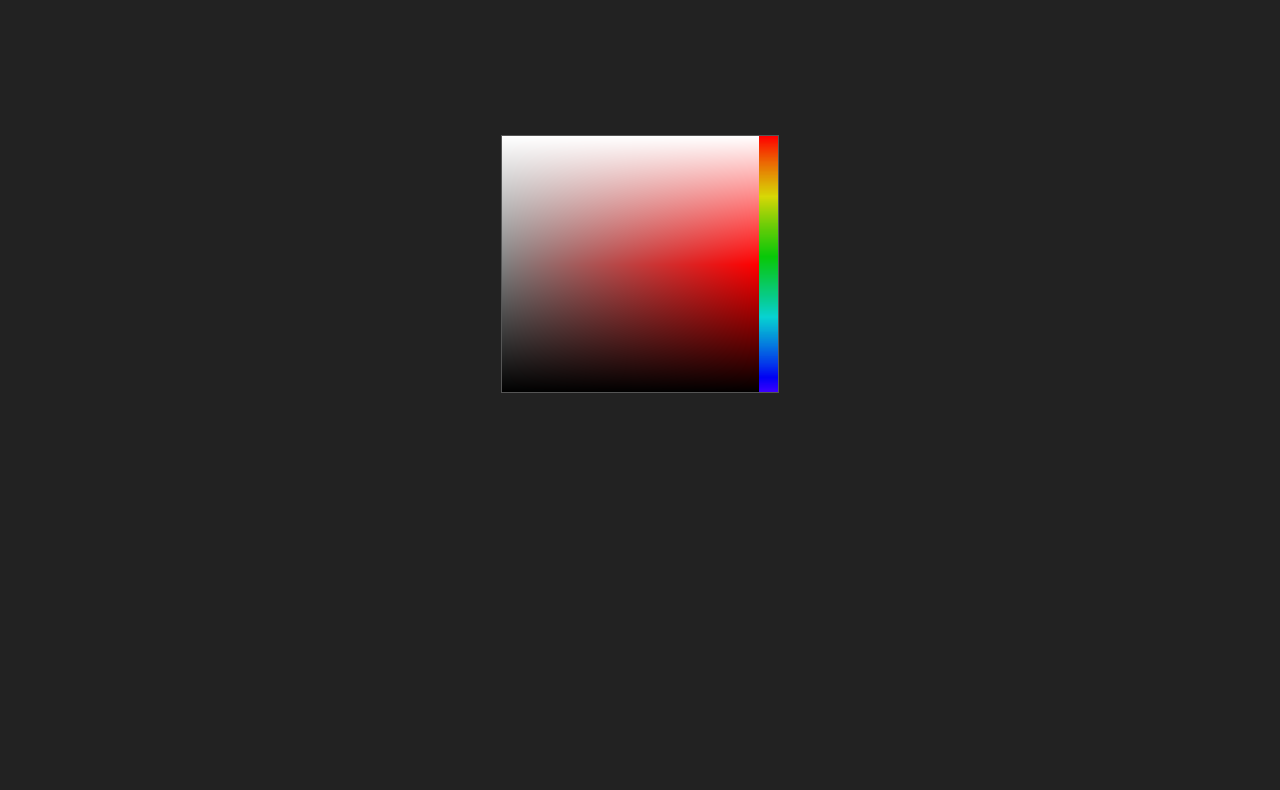
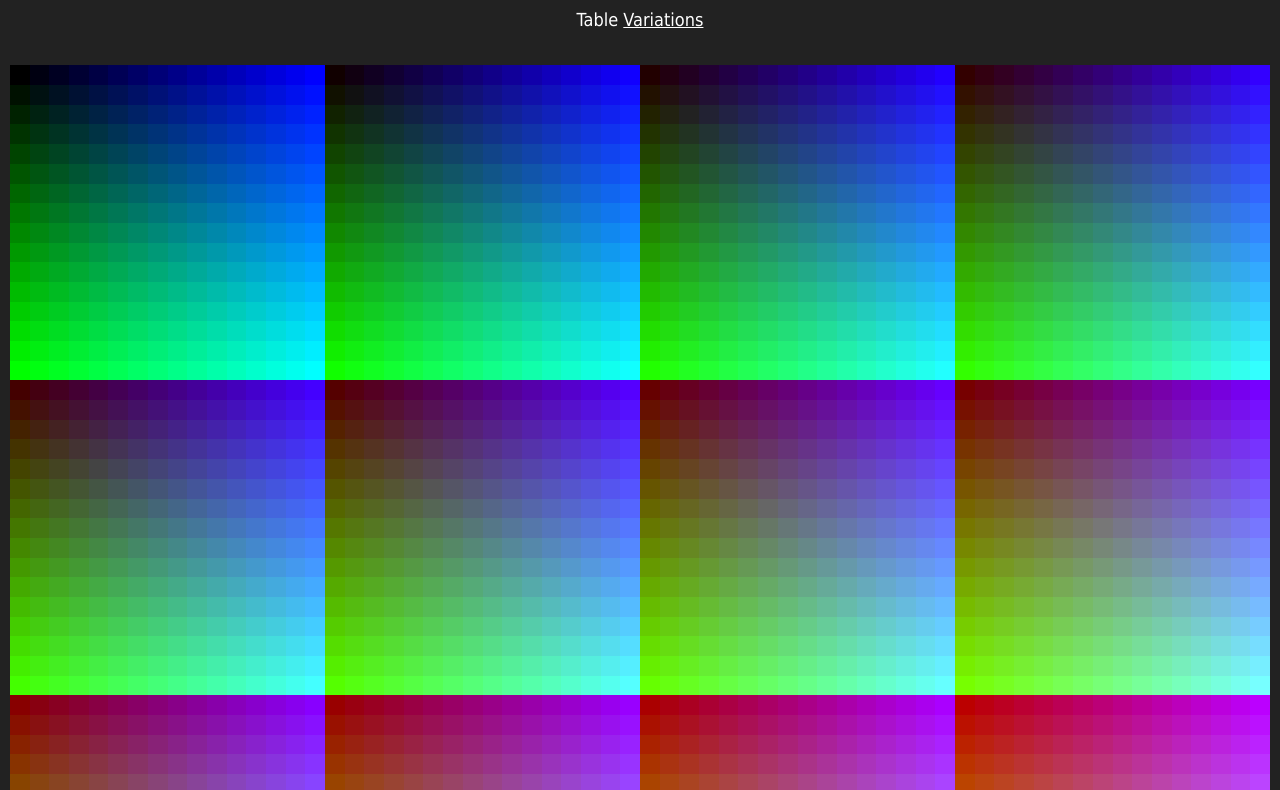
Before and after one commit to selim13/shorthand-color-picker, a website built with Parcel: page src/index.html in a window 1280 px wide. Shown: the part 155-945 px from the top of the page. Before the commit the page ends 819 px from the top, so only its background shows below. Built offline with nearby package versions, Linux system fonts and the light colour scheme.

Commit message:
feat: full color table

```diff
--- a/package.json
+++ b/package.json
@@ -7,6 +7,7 @@
     "start": "parcel src/index.html"
   },
   "devDependencies": {
-    "parcel-bundler": "^1.11.0"
+    "parcel-bundler": "^1.11.0",
+    "prettier": "^1.16.4"
   }
 }
--- a/src/index.html
+++ b/src/index.html
@@ -7,10 +7,17 @@
     <title>Color picker</title>
   </head>
   <body>
-    <a href="variations.html">Variations</a>
-    <div class="container">
-      <canvas id="canvas" width="276" height="256"></canvas>
+    <h1>CSS Shorthand Colors Table</h1>
+    <nav class="nav">
+      <a>Table</a>
+      <a href="variations.html">Variations</a>
+    </nav>
+
+    <div class="topbar">
+      <p id="color-code">Pick the color</p>
     </div>
+
+    <div id="table" class="table"></div>
 
     <script src="index.js"></script>
   </body>
--- a/src/index.js
+++ b/src/index.js
@@ -1,40 +1,52 @@
 import "./style.css";
 
-const canvas = document.getElementById("canvas");
-const ctx = canvas.getContext("2d");
+const $table = document.getElementById("table");
+const $colorCode = document.getElementById("color-code");
+let currentElement = null;
 
-const width = canvas.width;
-const height = canvas.height;
-console.log(width, height);
+function pickColor(element) {
+  const r = parseInt(element.dataset.r, 10);
+  const g = parseInt(element.dataset.g, 10);
+  const b = parseInt(element.dataset.b, 10);
 
-const step = height / 255;
-const hue = 0;
-console.log(step);
-for (let i = 0; i < 255; i++) {
-  ctx.fillStyle = `hsl(${i}, 100%, 50%)`;
-  ctx.fillRect(width - 20, i * step, width, step);
+  const hex = `#${r.toString(16).charAt(0)}${g
+    .toString(16)
+    .charAt(0)}${b.toString(16).charAt(0)}`;
+  const rgb = `rgb(${r}, ${g}, ${b})`;
+
+  $colorCode.innerHTML = `${hex} ${rgb}`;
 }
 
-ctx.fillStyle = `hsl(${hue}, 100%, 100%)`;
-ctx.fillRect(0, 0, 50, 50);
+function selectColor(element) {
+  if (currentElement) currentElement.classList.remove("selected");
+  element.classList.add("selected");
+  currentElement = element;
+  pickColor(element);
+}
 
-function drawArea(hue) {
-  for (let x = 0; x <= 256; x++) {
-    for (let y = 0; y <= 256; y++) {
-      ctx.fillStyle = `hsl(${hue}, ${(100 / 256) * x}%, ${(100 / 256) * y}%)`;
-      ctx.fillRect(x, height - y, 1, 1);
+for (let r = 0; r < 16; r++) {
+  const block = document.createElement("div");
+  block.classList.add("table__block");
+  $table.appendChild(block);
+
+  for (let g = 0; g < 16; g++) {
+    for (let b = 0; b < 16; b++) {
+      const color = `rgb(${r * 17}, ${g * 17}, ${b * 17})`;
+      const element = document.createElement("button");
+      element.classList.add("table__item");
+      element.style.backgroundColor = color;
+      element.dataset.r = r * 17;
+      element.dataset.g = g * 17;
+      element.dataset.b = b * 17;
+      block.appendChild(element);
+
+      element.addEventListener("click", e => {
+        selectColor(e.target);
+      });
+
+      element.addEventListener("focus", e => {
+        selectColor(e.target);
+      });
     }
   }
 }
-
-drawArea(0);
-
-canvas.addEventListener("click", e => {
-  const rect = canvas.getBoundingClientRect();
-  const x = e.clientX - rect.x;
-  const y = e.clientY - rect.y;
-
-  if (x >= width - 20) {
-    drawArea(y);
-  }
-});
--- a/src/style.css
+++ b/src/style.css
@@ -11,8 +11,25 @@ html {
 body {
   margin: 0;
   font-family: Tahoma, sans-serif;
+  font-size: 16px;
+  line-height: 1.3;
   background: #222;
   color: #eee;
+}
+
+a {
+  color: #fff;
+}
+
+a:hover,
+a:focus {
+  color: #eeeeee;
+}
+
+h1 {
+  margin-top: 100px;
+  color: #ffffff;
+  text-align: center;
 }
 
 .container {
@@ -22,8 +39,10 @@ body {
   height: 100vh;
 }
 
-#canvas {
-  border: 1px solid #555;
+.nav {
+  margin-bottom: 24px;
+  font-size: 18px;
+  text-align: center;
 }
 
 .topbar {
@@ -41,7 +60,46 @@ body {
   background: #333;
 }
 
-h1 {
-  color: #ffffff;
-  text-align: center;
+#color-code {
+  font-size: 24px;
 }
+
+.table {
+  display: grid;
+  grid-template-columns: repeat(4, 1fr);
+  padding: 10px;
+}
+
+.table__block {
+  display: grid;
+  grid-template-columns: repeat(16, 1fr);
+}
+
+.table__item {
+  position: relative;
+  padding: 0;
+  margin: 0;
+  border: 0;
+  cursor: pointer;
+}
+
+.table__item::before {
+  content: "";
+  display: block;
+  padding-top: 100%;
+}
+
+.table__item:hover::after,
+.table__item:focus::after,
+.selected::after {
+  content: "";
+  position: absolute;
+  top: -2px;
+  bottom: -2px;
+  left: -2px;
+  right: -2px;
+  z-index: 5;
+  display: block;
+  border: 2px solid #444;
+  border-radius: 4px;
+}
--- a/src/variations.js
+++ b/src/variations.js
@@ -17,9 +17,9 @@ const pallets = {
 let currentElement = null;
 
 function pickColor(element) {
-  const r = parseInt(element.dataset.r);
-  const g = parseInt(element.dataset.g);
-  const b = parseInt(element.dataset.b);
+  const r = parseInt(element.dataset.r, 10);
+  const g = parseInt(element.dataset.g, 10);
+  const b = parseInt(element.dataset.b, 10);
 
   const hex = `#${r.toString(16).charAt(0)}${g
     .toString(16)
```
Also changed, not shown: src/variations.css (+0 -8 lines), src/variations.html (+4 -0 lines), 1 other file.
